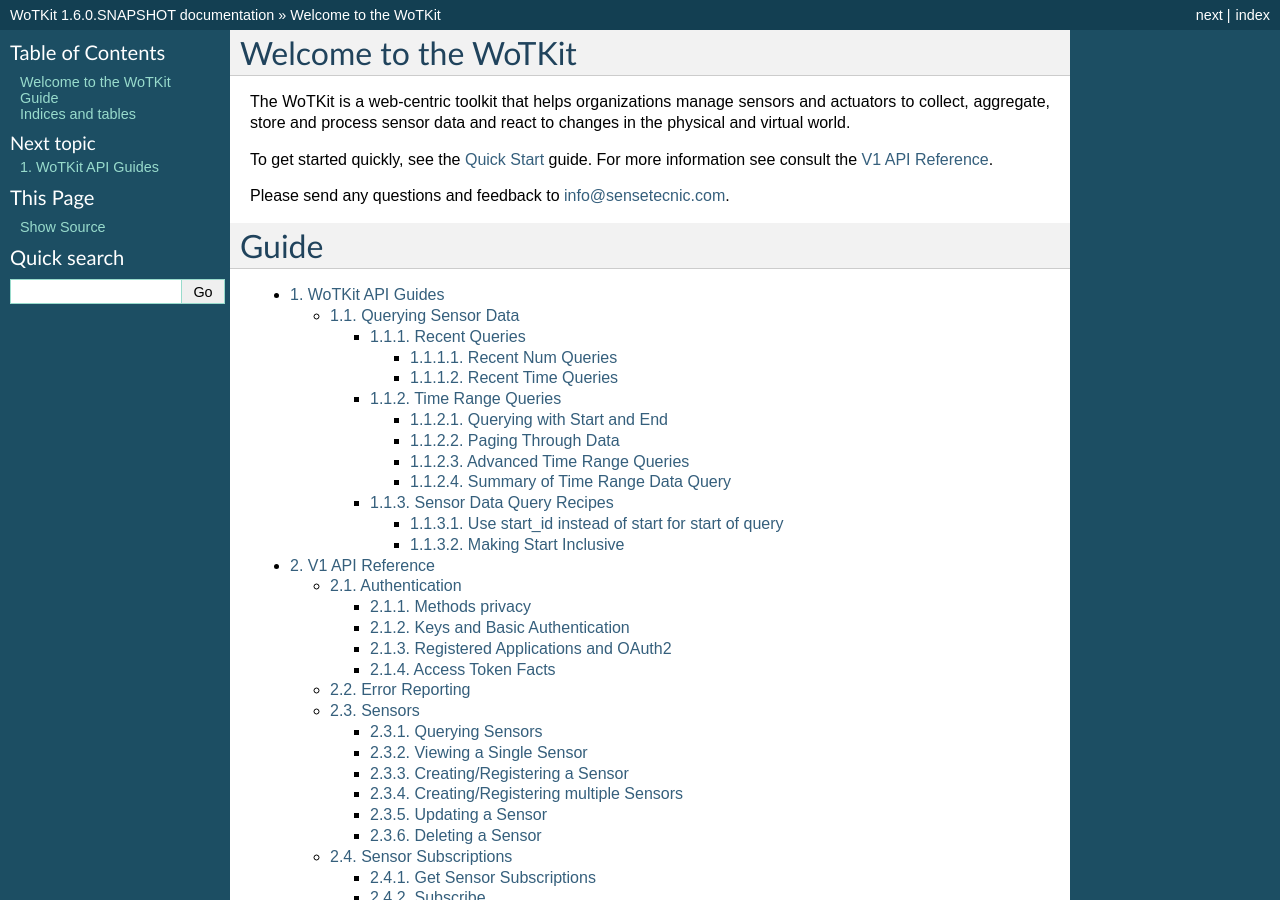
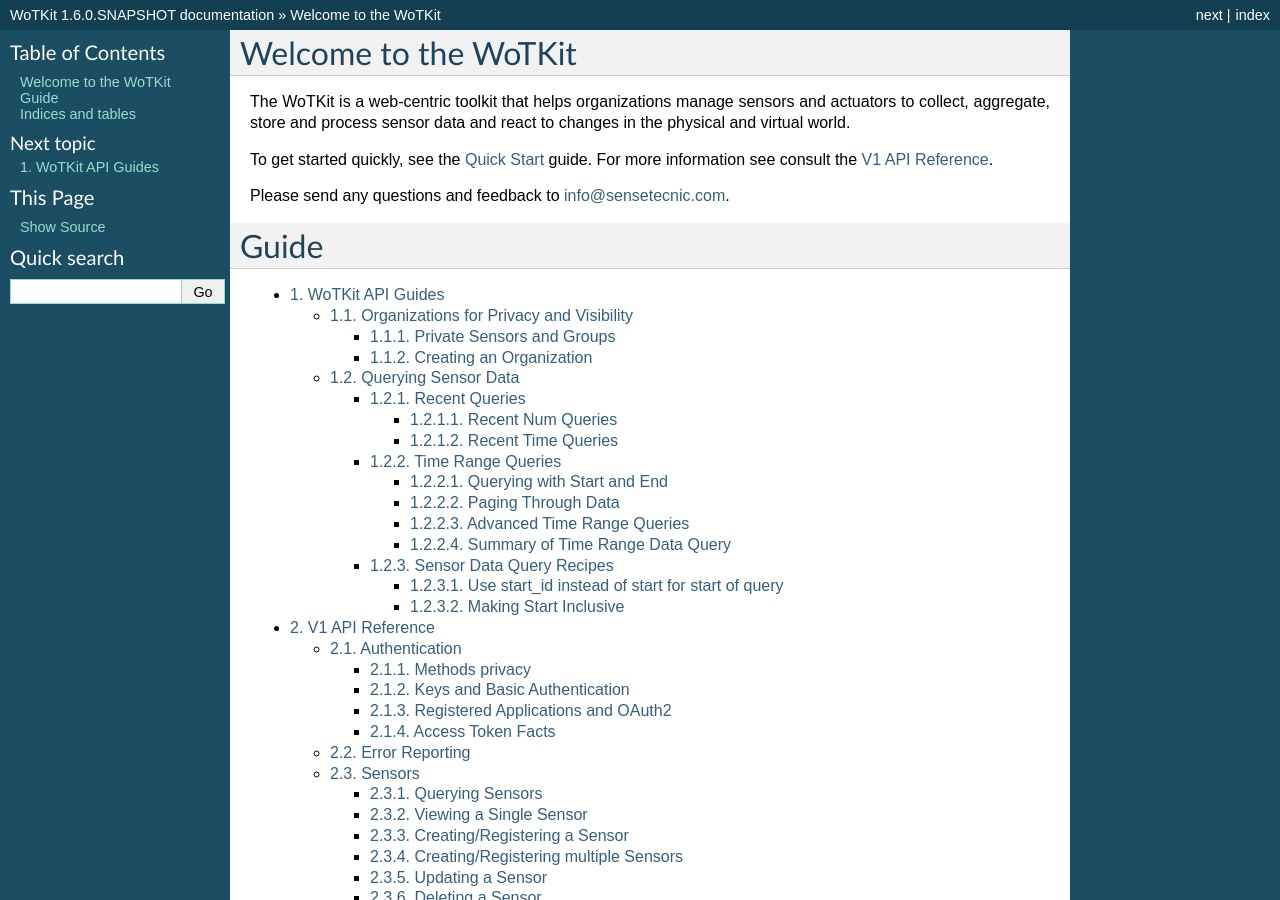
Before and after one commit to SenseTecnic/wotkit-docs, a Sphinx documentation site: the page built from source/index.rst, in a window 1280 px wide and 900 px high. Built offline with Sphinx 7.4.7, drawn with Linux system fonts in a browser that asks for light colours; formulas are drawn with MathJax 3; some of the changed lines change nothing that is shown.

Commit message:
added organizations to guide

```diff
--- a/source/guides/index.rst
+++ b/source/guides/index.rst
@@ -7,4 +7,5 @@
 .. toctree::
   :numbered:
 
+  organizations
   sensor_data_query
--- /dev/null
+++ b/source/guides/organizations.rst
@@ -0,0 +1,23 @@
+========================================
+Organizations for Privacy and Visibility
+========================================
+
+WoTKit *organizations* are used to group sensors owned by an organization, and restrict the visibility of sensors and groups to other users in the system who are members of the same organization.
+
+Organization members may have different roles: OWNER, ADMIN, and MEMBER.
+
+* OWNER - an owner can manage members of an organization, view sensors and groups in the organization, send data to sensors, and receive commands from actuators (read and write priveledges).  Only an owner can delete an organization.
+* ADMIN - a member administrator can do everything an owner can, other than delete the organization.
+* MEMBER - a member can view sensors and groups.  They cannot modify organization membership or roles, or delete the organization.
+
+Private Sensors and Groups
+--------------------------
+
+When group or sensor is marked as *private*, it can only be viewed by organization members.
+
+Note: when a group contains a mix of private and public sensors from different organizations, some sensors in a group may not be visible to all users in a given (single) organization.
+
+Creating an Organization
+------------------------
+
+When you create an organization, you are the owner of that organization.
```
